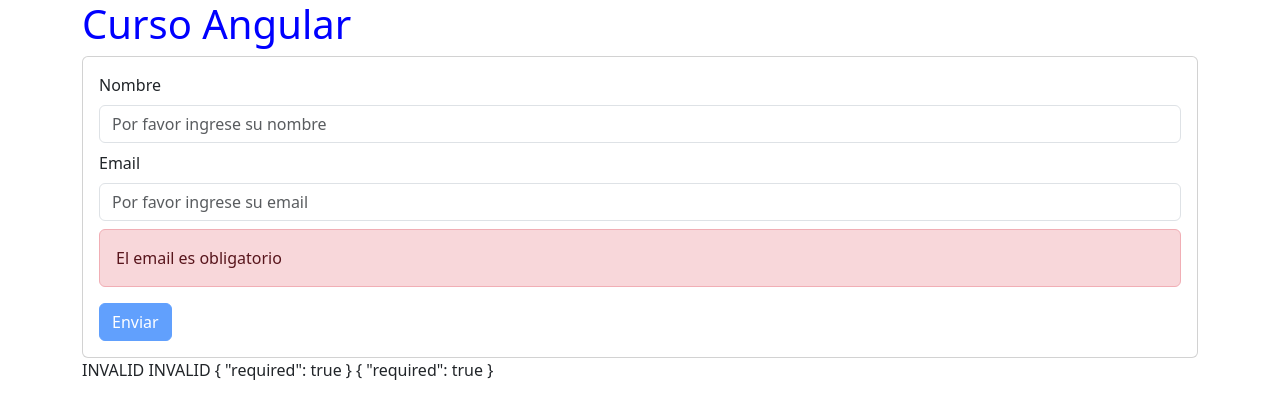
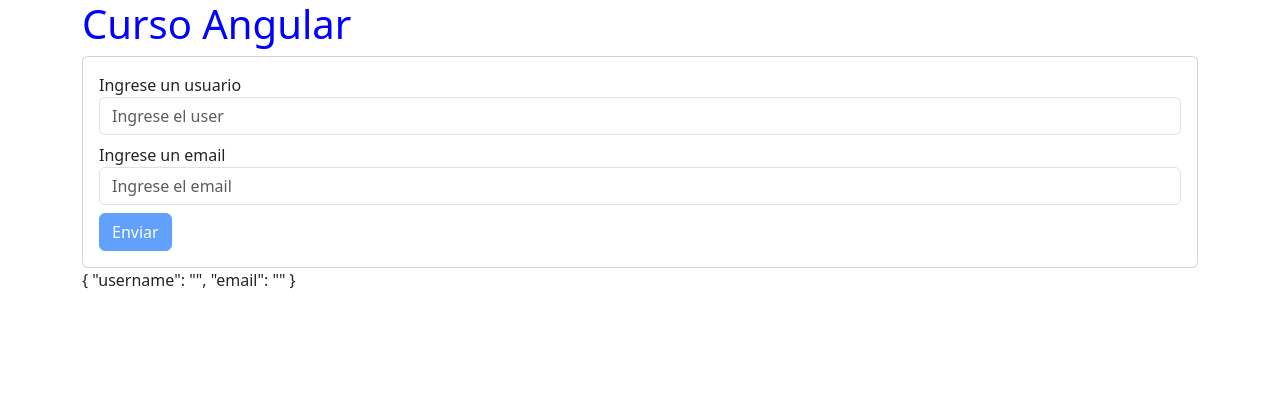
Before and after one commit to ponsianodeloor/firstAppAngularCodersFree, an Angular app: page / in a window 1280 px wide. Shown: the top 418 px of the page. Built offline with nearby package versions, Linux system fonts and the light colour scheme.

Commit message:
formularios reactivos usando getter

```diff
--- a/src/app/app.component.html
+++ b/src/app/app.component.html
@@ -20,7 +20,8 @@
   <!-- <app-bucles></app-bucles> -->
   <!-- <app-switch></app-switch> -->
   <!-- <app-form-template></app-form-template> -->
-  <app-form-reactive></app-form-reactive>
+  <!--  <app-form-reactive></app-form-reactive> -->
+  <app-form-reactive-form-group></app-form-reactive-form-group>
 </div>
 
 
--- a/src/app/app.module.ts
+++ b/src/app/app.module.ts
@@ -11,6 +11,7 @@ import { SwitchComponent } from './switch/switch.component';
 import { FormTemplateComponent } from './form-template/form-template.component';
 import {FormsModule, ReactiveFormsModule} from "@angular/forms";
 import { FormReactiveComponent } from './form-reactive/form-reactive.component';
+import { FormReactiveFormGroupComponent } from './form-reactive-form-group/form-reactive-form-group.component';
 
 @NgModule({
   declarations: [
@@ -22,7 +23,8 @@ import { FormReactiveComponent } from './form-reactive/form-reactive.component';
     BuclesComponent,
     SwitchComponent,
     FormTemplateComponent,
-    FormReactiveComponent
+    FormReactiveComponent,
+    FormReactiveFormGroupComponent
   ],
   imports: [
     BrowserModule,
--- /dev/null
+++ b/src/app/form-reactive-form-group/form-reactive-form-group.component.html
@@ -0,0 +1,34 @@
+<div class="card">
+  <div class="card-body">
+    <form [formGroup]="formUser" (ngSubmit)="onSubmit()">
+      <div class="mb-2">
+        <label for="username">
+          Ingrese un usuario
+        </label>
+        <input id="username" type="text" formControlName="username" class="form-control" placeholder="Ingrese el user">
+
+        <div class="alert alert-danger mt-2" [hidden]="username.valid || formUser.get('username')?.pristine">
+          El usuario es requerido
+        </div>
+
+      </div>
+
+      <div class="mb-2">
+        <label for="email">
+          Ingrese un email
+        </label>
+        <input id="email" type="text" formControlName="email" class="form-control" placeholder="Ingrese el email">
+
+        <div class="alert alert-danger mt-2" [hidden]="formUser.get('email')?.valid || formUser.get('email')?.pristine">
+          El email es requerido
+        </div>
+
+      </div>
+      <button class="btn btn-primary" type="submit" [disabled]="formUser.invalid">
+        Enviar
+      </button>
+    </form>
+  </div>
+</div>
+
+{{ formUser.value | json}}
--- /dev/null
+++ b/src/app/form-reactive-form-group/form-reactive-form-group.component.ts
@@ -0,0 +1,28 @@
+import { Component } from '@angular/core';
+import { FormGroup, FormControl, Validators } from '@angular/forms';
+
+@Component({
+  selector: 'app-form-reactive-form-group',
+  templateUrl: './form-reactive-form-group.component.html',
+  styleUrls: ['./form-reactive-form-group.component.css']
+})
+export class FormReactiveFormGroupComponent {
+
+  formUser = new FormGroup({
+    username: new FormControl('', Validators.required),
+    email: new FormControl('', [Validators.required, Validators.email]),
+  });
+
+  get username() {
+    return this.formUser.get('username') as FormControl;
+  }
+
+  get email() {
+    return this.formUser.get('password');
+  }
+
+  onSubmit() {
+    console.log(this.formUser.value);
+  }
+
+}
```
Also changed, not shown: src/app/form-reactive-form-group/form-reactive-form-group.component.css (added), 1 other file (tests, documents, lock files or other folders).
